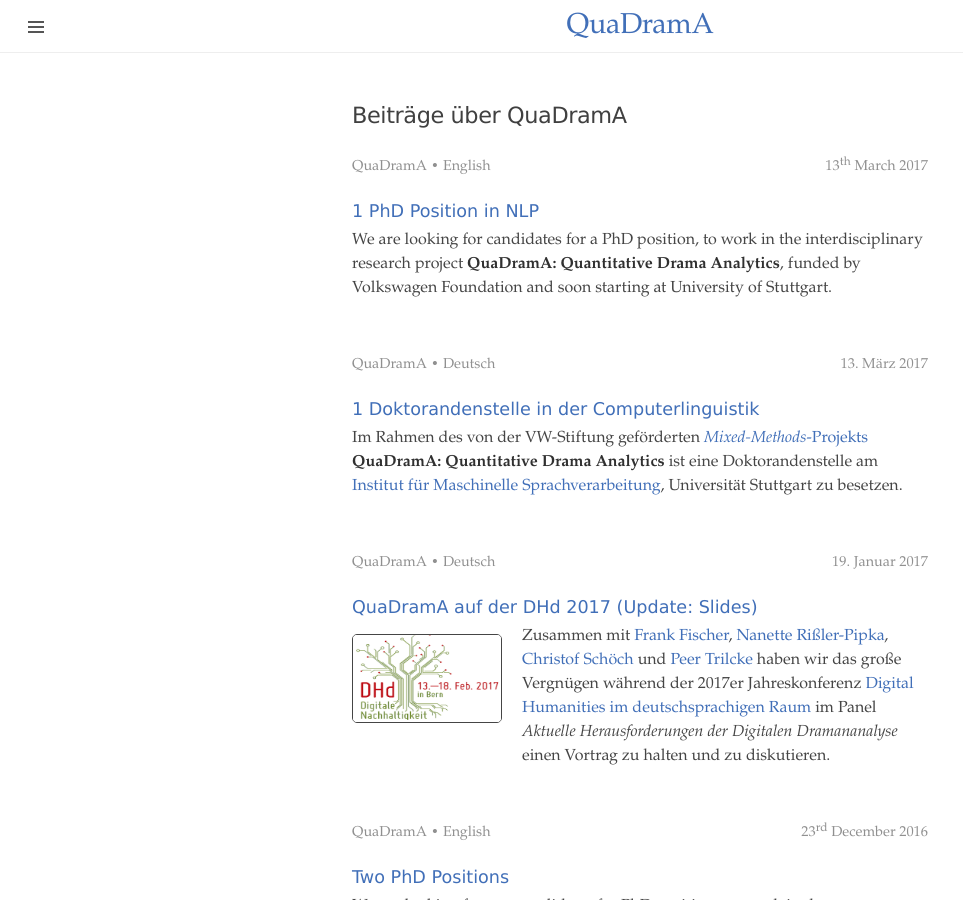
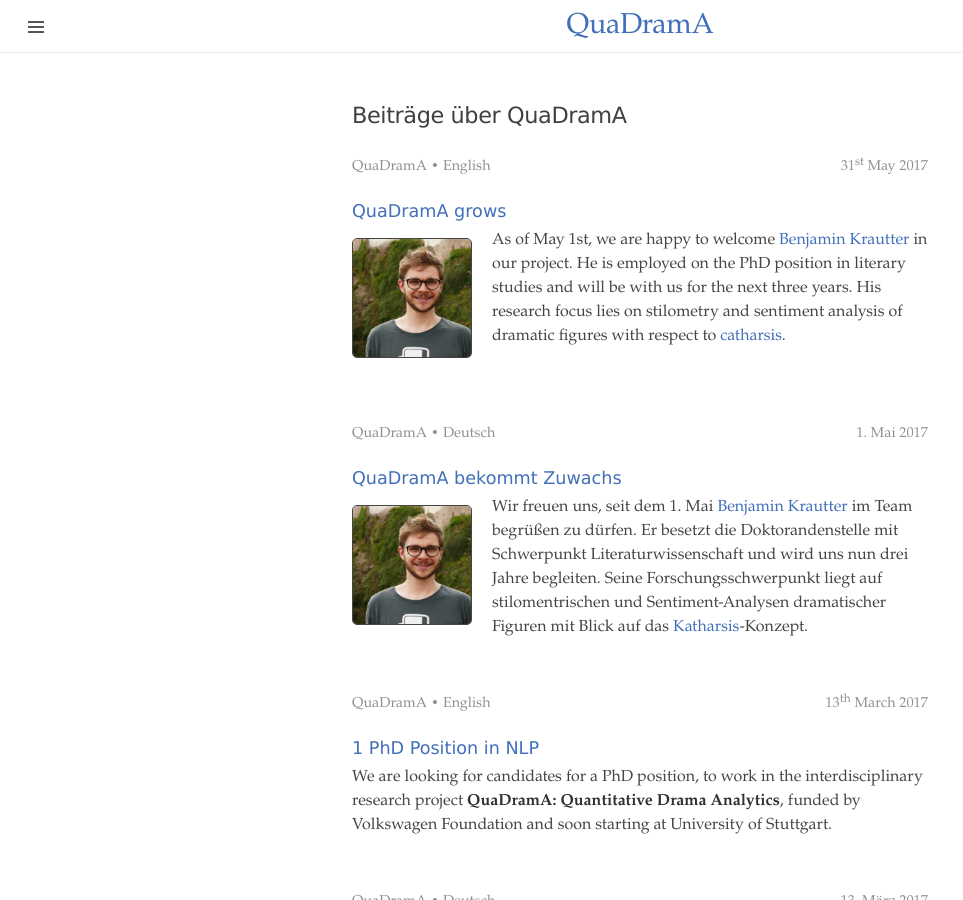
Before and after one commit to quadrama/quadrama.github.io, a Jekyll site: the page built from categories/QuaDramA.html, in a window 1280 px wide and 900 px high. Shown: the whole window, without its empty margins (0-963 px from the left). Built offline with Jekyll 4.4.1, drawn with Linux system fonts in a browser that asks for light colours; nearby versions of some CDN libraries; library files that are not in the unit come from our copies.

Commit message:
post about benjamin

```diff
--- /dev/null
+++ b/_posts/2017-05-01-benjamin.de.md
@@ -0,0 +1,12 @@
+---
+layout: post
+title: QuaDramA bekommt Zuwachs
+lang: de
+ref: benjamin
+categories: QuaDramA
+logo: /assets/about/Benjamin.jpg
+authors:
+- Marcus Willand
+---
+
+Wir freuen uns, seit dem 1. Mai [Benjamin Krautter]({{site.url}}/people.de#benjamin-krautter) im Team begrüßen zu dürfen. Er besetzt die Doktorandenstelle mit Schwerpunkt Literaturwissenschaft und wird uns nun drei Jahre begleiten. Seine Forschungsschwerpunkt liegt auf stilomentrischen und Sentiment-Analysen dramatischer Figuren mit Blick auf das [Katharsis](https://de.wikipedia.org/wiki/Katharsis_(Literatur))-Konzept.
--- /dev/null
+++ b/_posts/2017-05-31-benjamin.en.md
@@ -0,0 +1,12 @@
+---
+layout: post
+title: QuaDramA grows
+lang: en
+ref: benjamin
+categories: QuaDramA
+logo: /assets/about/Benjamin.jpg
+authors:
+- Marcus Willand
+---
+
+As of May 1st, we are happy to welcome [Benjamin Krautter]({{site.url}}/people.de#benjamin-krautter) in our project. He is employed on the PhD position in literary studies and will be with us for the next three years. His research focus lies on stilometry and sentiment analysis of dramatic figures with respect to [catharsis](https://en.wikipedia.org/wiki/Catharsis).
```
Also changed, not shown: people.de.md (+3 -0 lines).
